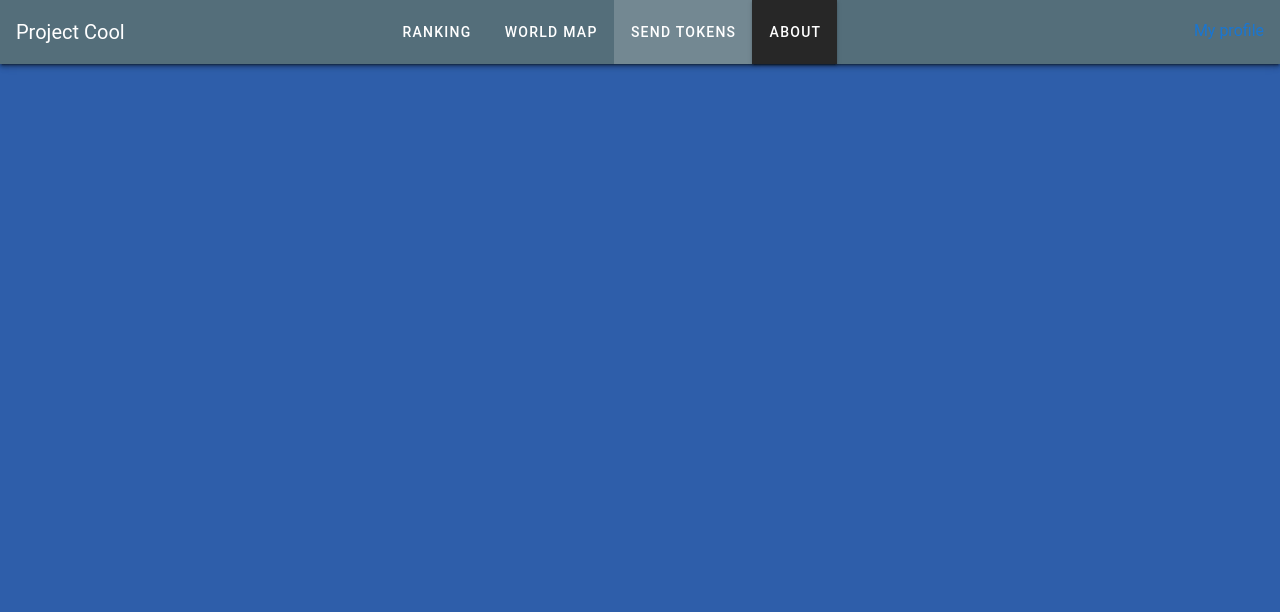
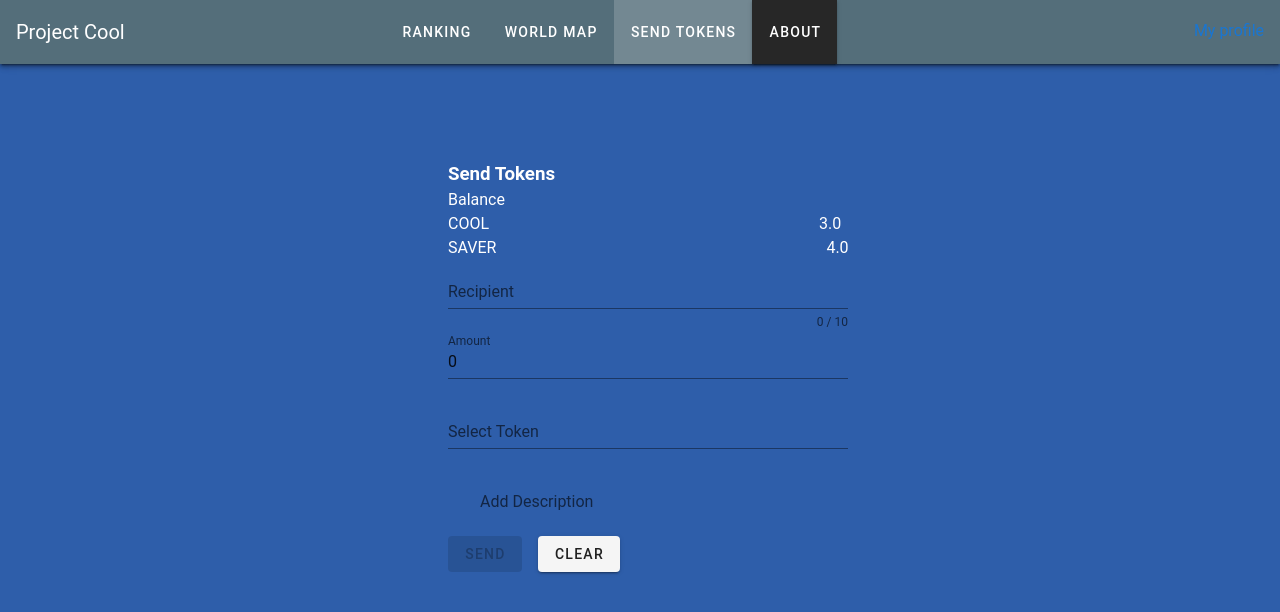
Before and after one commit to NicoleKuong/Team-cool-project, a Vue app in the folder project-cool/: page /sendtokens in a window 1280 px wide. Shown: the top 612 px of the page. Built offline with nearby package versions, Linux system fonts and the light colour scheme; the HTML template or start-up script is replaced by a standard one.

Commit message:
make sendToken component

```diff
--- a/project-cool/package.json
+++ b/project-cool/package.json
@@ -10,6 +10,7 @@
   "dependencies": {
     "axios": "^0.21.0",
     "core-js": "^3.6.5",
+    "vee-validate": "^3.4.5",
     "vue": "^2.6.11",
     "vue-router": "^3.4.9",
     "vuetify": "^2.2.11",
--- /dev/null
+++ b/project-cool/src/components/SendToken.vue
@@ -0,0 +1,138 @@
+<template>
+  <div class="sendToken_form">
+    <h3>Send Tokens</h3>
+    <validation-observer ref="observer" v-slot="{ invalid }">
+      <div>
+        <div>Balance</div>
+        <div>COOL<span class="balance_total">3.0</span></div>
+        <div>SAVER<span class="balance_total">4.0</span></div>
+      </div>
+      <form @submit.prevent="submit">
+        <validation-provider
+          v-slot="{ errors }"
+          name="name"
+          rules="required|max:10"
+        >
+          <v-text-field
+            v-model="name"
+            :counter="10"
+            :error-messages="errors"
+            label="Recipient"
+            required
+          ></v-text-field>
+        </validation-provider>
+        <validation-provider
+          v-slot="{ errors }"
+          name="amount"
+          rules="required|digits:5"
+        >
+          <v-text-field
+            v-model="amount"
+            :error-messages="errors"
+            label="Amount"
+            required
+          ></v-text-field>
+        </validation-provider>
+        <validation-provider v-slot="{ errors }" name="select" rules="required">
+          <v-select
+            v-model="select"
+            :items="items"
+            :error-messages="errors"
+            label="Select Token"
+            data-vv-name="select"
+            required
+          ></v-select>
+        </validation-provider>
+        <validation-provider
+          v-slot="{ errors }"
+          rules="required"
+          name="checkbox"
+        >
+          <v-checkbox
+            v-model="checkbox"
+            :error-messages="errors"
+            value="1"
+            label="Add Description"
+            type="checkbox"
+            required
+          ></v-checkbox>
+        </validation-provider>
+
+        <v-btn class="mr-4" type="submit" :disabled="invalid">
+          send
+        </v-btn>
+        <v-btn @click="clear">
+          clear
+        </v-btn>
+      </form>
+    </validation-observer>
+  </div>
+</template>
+
+<script>
+import { required, digits, max } from "vee-validate/dist/rules";
+import {
+  extend,
+  ValidationObserver,
+  ValidationProvider,
+  setInteractionMode,
+} from "vee-validate";
+
+setInteractionMode("eager");
+
+extend("required", {
+  ...required,
+  message: "{_field_} can not be empty",
+});
+
+extend("max", {
+  ...max,
+  message: "{_field_} may not be greater than {length} characters",
+});
+
+extend("digits", {
+  ...digits,
+  message: "Numbers only",
+});
+
+export default {
+  components: {
+    ValidationProvider,
+    ValidationObserver,
+  },
+  data: () => ({
+    name: "",
+    amount: 0,
+    select: null,
+    items: ["COOL", "SAVER"],
+    checkbox: null,
+  }),
+
+  methods: {
+    submit() {
+      this.$refs.observer.validate();
+    },
+    clear() {
+      this.name = "";
+      this.amount = 0;
+      this.select = null;
+      this.checkbox = null;
+      this.$refs.observer.reset();
+    },
+  },
+};
+</script>
+
+<style scoped lang="scss">
+.sendToken {
+  &_form {
+    position: fixed;
+    top: 20%;
+    left: 35%;
+    width: 400px;
+  }
+}
+.balance_total {
+  margin-left: 330px;
+}
+</style>
--- a/project-cool/src/router.js
+++ b/project-cool/src/router.js
@@ -4,6 +4,7 @@ import LandingPage from "../src/components/LandingPage.vue";
 import Transactions from "../src/components/Transactions.vue";
 import Rankings from "../src/components/Rankings.vue";
 import UserProfile from "../src/components/UserProfile.vue";
+import SendToken from "../src/components/SendToken.vue";
 
 Vue.use(Router);
 
@@ -29,6 +30,11 @@ export default new Router({
       name: "myaccount",
       component: UserProfile,
     },
+    {
+      path: "/sendtokens",
+      name: "sendToken",
+      component: SendToken,
+    },
   ],
   mode: "history",
 });
```
Also changed, not shown: 1 other file (tests, documents, lock files or other folders).
